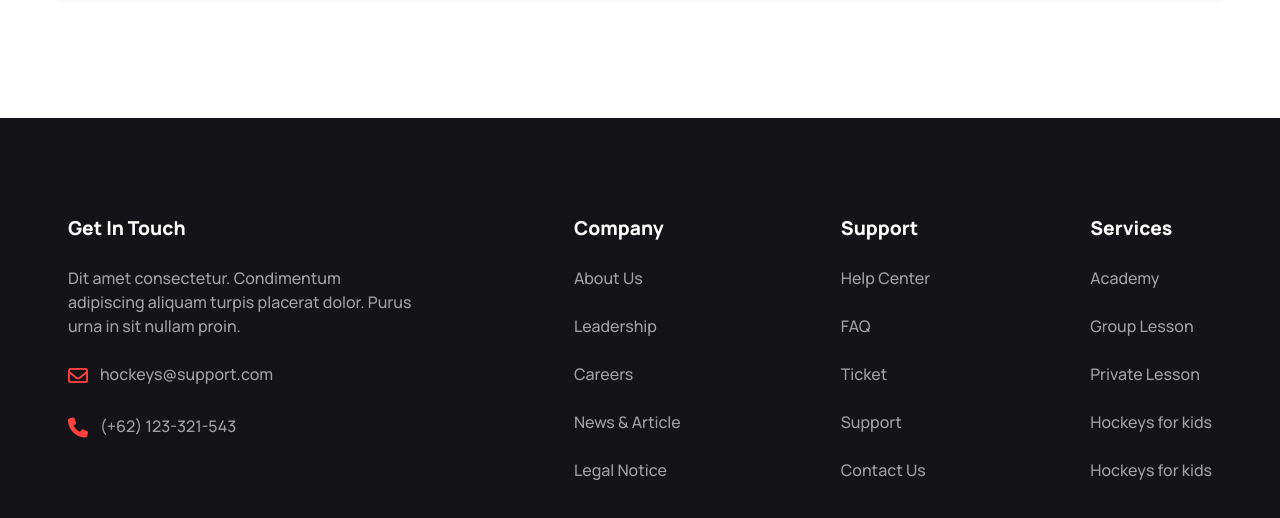
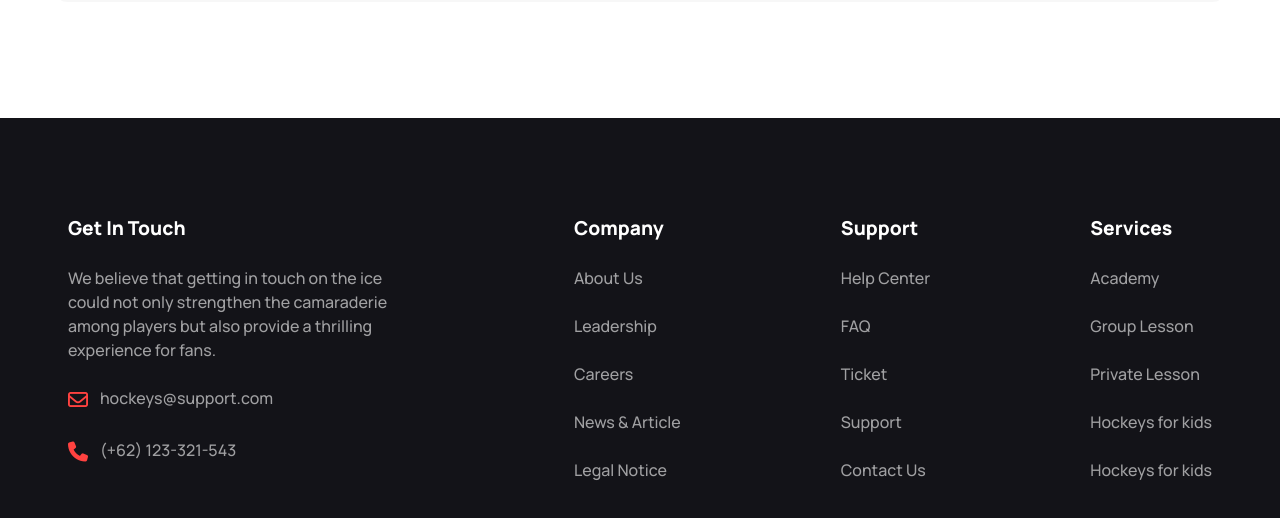
Before and after one commit to NLucky320/hockeys, a plain HTML site: page index.html in a window 1280 px wide. Shown: the part 5353-5871 px from the top of the page. Drawn offline with nearby package versions, Linux system fonts and the light colour scheme.

Commit message:
footer text updated

```diff
--- a/index.html
+++ b/index.html
@@ -686,10 +686,9 @@
             class=" mx auto text-[#FFFFFF99] font-medium flex flex-col lg:flex-row gap-8 lg:gap-40 justify-center items-center lg:items-start text-center lg:text-start">
             <div class="space-y-6 ">
                 <h3 class="text-[#FFFFFF] font-extrabold text-[1.2rem]">Get In Touch</h3>
-                <p class="max-w-[346px] mx-auto">Dit amet consectetur. Condimentum adipiscing aliquam turpis placerat
-                    dolor.
-                    Purus
-                    urna in sit nullam proin.</p>
+                <p class="max-w-[346px] mx-auto">We believe that getting in touch on the ice could not only strengthen
+                    the camaraderie among players but also provide a
+                    thrilling experience for fans.</p>
 
                 <div class="flex gap-3 justify-center lg:justify-start">
                     <a href=""><i class="fa-regular fa-envelope text-xl text-[#FF4240]"></i></a>
```
